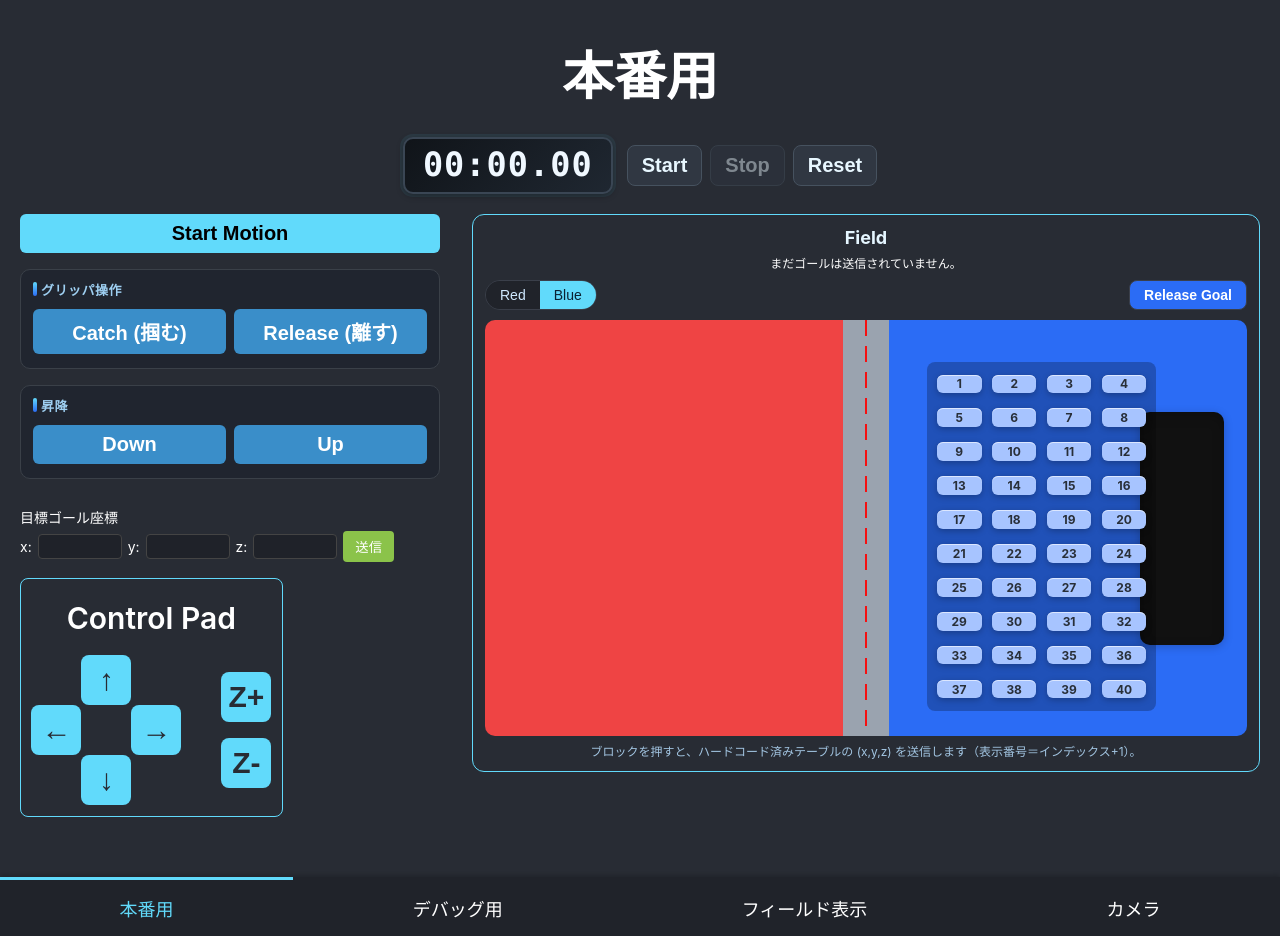
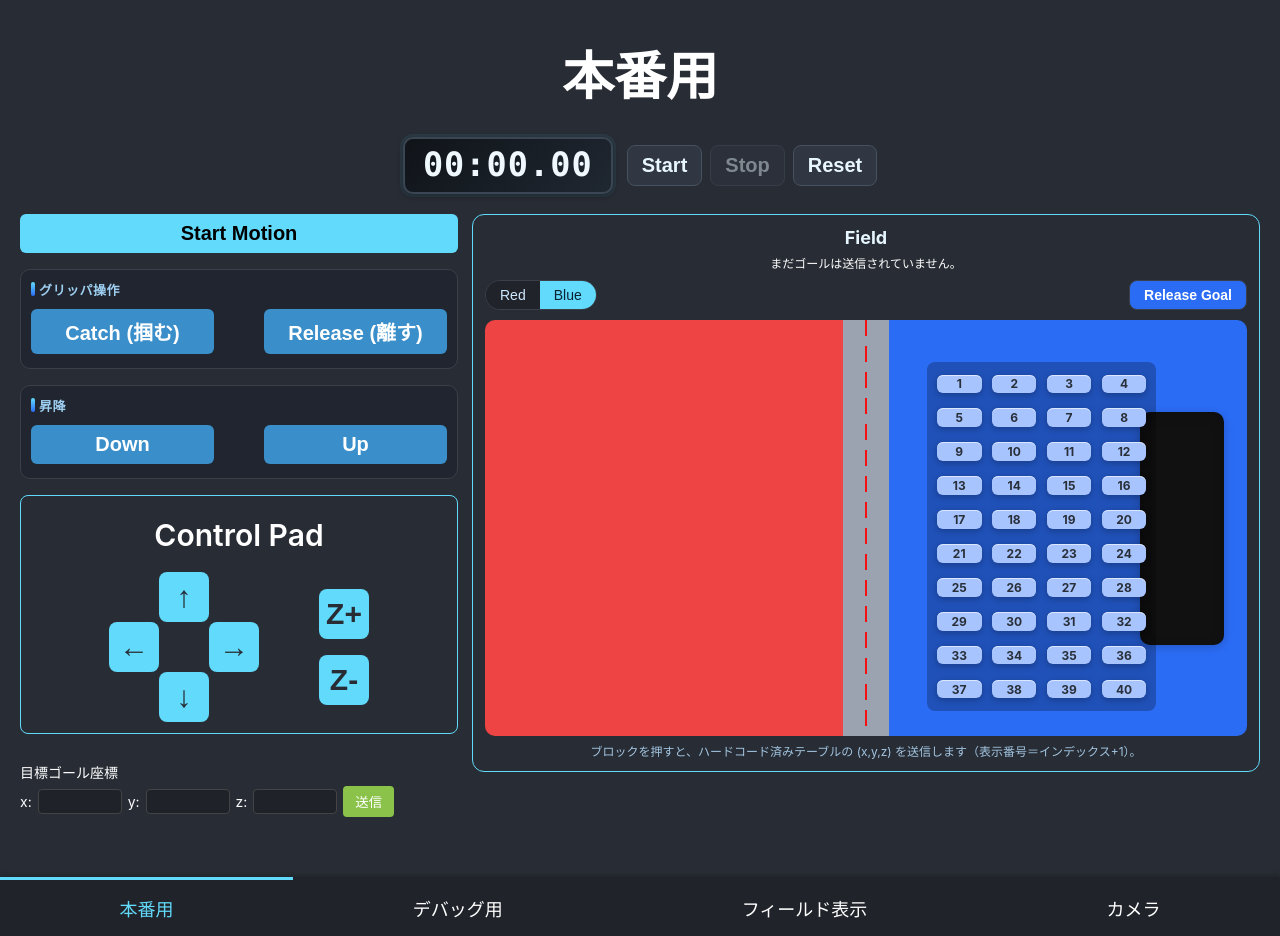
Before and after one commit to SameSameIndustry/catchrobo_app, a React (Create React App) app in the folder frontend/: page / in a window 1280 px wide. Built offline with nearby package versions, Linux system fonts and the light colour scheme.

Commit message:
微調整

```diff
--- a/frontend/src/App.css
+++ b/frontend/src/App.css
@@ -170,7 +170,7 @@
   border: 1px solid #3a4048;
   background: #20252f;
   border-radius: 10px;
-  padding: 10px 12px 14px;
+  padding: 10px 10px 14px;
   display: flex;
   flex-direction: column;
   gap: 10px;
@@ -195,7 +195,7 @@
 }
 .motion-group-body {
   display: grid;
-  gap: 8px;
+  gap: 50px;
   grid-template-columns: repeat(auto-fit, minmax(120px, 1fr));
 }
 .motion-group-body button {
--- a/frontend/src/App.tsx
+++ b/frontend/src/App.tsx
@@ -150,6 +150,10 @@ function App() {
                   </div>
                 </div>
 
+                <div className="pad-area">
+                  <ControlPad />
+                </div>
+
                 <div className="goal-inputs">
                   <span>目標ゴール座標</span>
                   <div className="goal-row">
@@ -158,10 +162,6 @@ function App() {
                     z:<input name="z" value={goal.z} onChange={handleGoalChange} />
                     <button onClick={submitGoal}>送信</button>
                   </div>
-                </div>
-
-                <div className="pad-area">
-                  <ControlPad />
                 </div>
               </div>
 
--- a/frontend/src/components/ControlPad.css
+++ b/frontend/src/components/ControlPad.css
@@ -2,7 +2,7 @@
 .control-pad-container {
   border: 1px solid #61dafb;
   border-radius: 8px;
-  padding: 0.0rem 0.65rem 0.7rem; /* 余白を減らす */
+  padding: 0.0rem 5.5rem 0.7rem; /* 余白を減らす */
   margin-top: 0rem;
 }
 
@@ -26,7 +26,7 @@
   display: flex;
   align-items: center;
   justify-content: center;
-  gap: 40px;
+  gap: 60px;
   margin-top: 4px; /* タイトルとの距離を詰める */
 }
 
```
